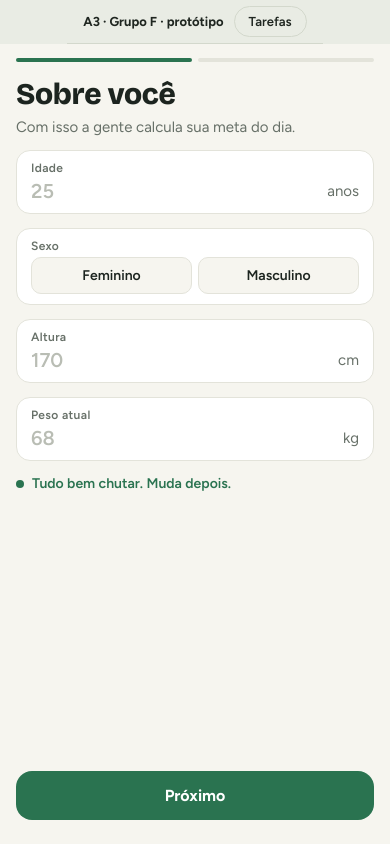
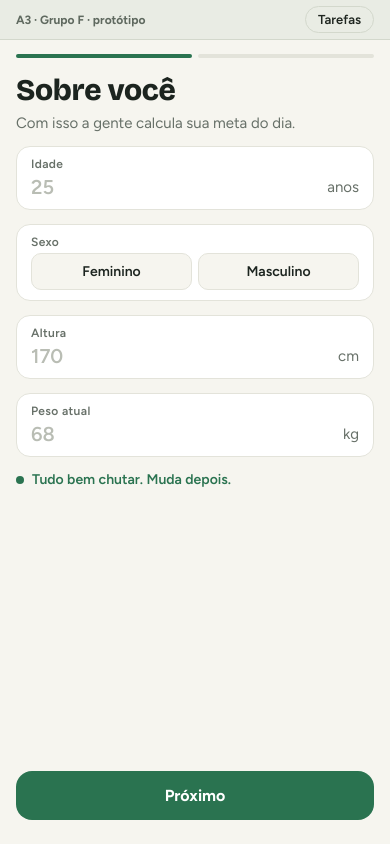
Before and after one commit to brenisio/prototipo-a3, a plain HTML site: page index.html in a window 390 px wide. Drawn offline with nearby package versions, Linux system fonts and the light colour scheme.

Commit message:
Ajustes para celular: barra superior, toque e rolagem

```diff
--- a/index.html
+++ b/index.html
@@ -34,7 +34,8 @@ img { max-width: 100%; }
 html, body { height: 100%; }
 body { background: var(--page); color: var(--page-fg); font-family: var(--f-body); font-size: 15px; }
 * { box-sizing: border-box; }
-button { font: inherit; color: inherit; cursor: pointer; }
+button { font: inherit; color: inherit; cursor: pointer; touch-action: manipulation; -webkit-tap-highlight-color: transparent; }
+input { touch-action: manipulation; }
 button:focus-visible, input:focus-visible { outline: 2px solid var(--a-tour); outline-offset: 2px; }
 
 .layout { height: 100%; display: grid; grid-template-columns: minmax(300px, 400px) auto; justify-content: center; align-items: center; gap: 48px;
@@ -72,7 +73,7 @@ button:focus-visible, input:focus-visible { outline: 2px solid var(--a-tour); ou
 .tela { position: relative; flex: 1; min-height: 0; overflow: hidden; background: var(--a-bg); color: var(--a-ink); border-radius: 0 0 38px 38px; font-family: var(--f-body); }
 
 /* ---------- app ---------- */
-.scr { position: absolute; inset: 0; overflow-y: auto; padding: 8px 18px 24px; display: flex; flex-direction: column; gap: 14px; scrollbar-width: none; }
+.scr { position: absolute; inset: 0; overflow-y: auto; overscroll-behavior: contain; -webkit-overflow-scrolling: touch; padding: 8px 18px 24px; display: flex; flex-direction: column; gap: 14px; scrollbar-width: none; }
 .scr::-webkit-scrollbar { display: none; }
 .h { margin: 0; font-family: var(--f-disp); font-weight: 800; font-size: 30px; letter-spacing: -.01em; }
 .sub { margin: -8px 0 0; color: var(--a-sub); }
@@ -226,10 +227,11 @@ button:focus-visible, input:focus-visible { outline: 2px solid var(--a-tour); ou
 
 /* ---------- celular de verdade ---------- */
 @media (max-width: 860px) {
-  body { overflow: hidden; }
+  html, body { overflow: hidden; overscroll-behavior: none; }
   .layout { display: flex; flex-direction: column; padding: 0; gap: 0; height: 100%; }
-  .topo { display: flex; align-items: center; gap: 10px; height: 44px; flex: none; padding-left: max(16px, env(safe-area-inset-left, 0px)); padding-right: max(16px, env(safe-area-inset-right, 0px)); border-bottom: 1px solid var(--line); background: var(--page); }
-  .topo .marca { font-weight: 700; font-size: 13px; flex: 1; min-width: 0; }
+  .topo { display: flex; align-self: stretch; align-items: center; gap: 10px; height: 40px; flex: none; padding-left: max(16px, env(safe-area-inset-left, 0px)); padding-right: max(16px, env(safe-area-inset-right, 0px)); border-bottom: 1px solid var(--line); background: var(--page); }
+  .topo .marca { font-weight: 700; font-size: 12px; flex: 1; min-width: 0; text-align: left; color: var(--muted); white-space: nowrap; overflow: hidden; text-overflow: ellipsis; }
+  .topo .btn-p { padding: 5px 12px; }
   .topo .cron { font-variant-numeric: tabular-nums; font-weight: 700; color: var(--accent); font-size: 13px; }
   .celular { height: auto; flex: 1; min-height: 0; aspect-ratio: auto; width: 100%; border-radius: 0; padding: 0; box-shadow: none; background: var(--a-bg); }
   .status { display: none; }
```
